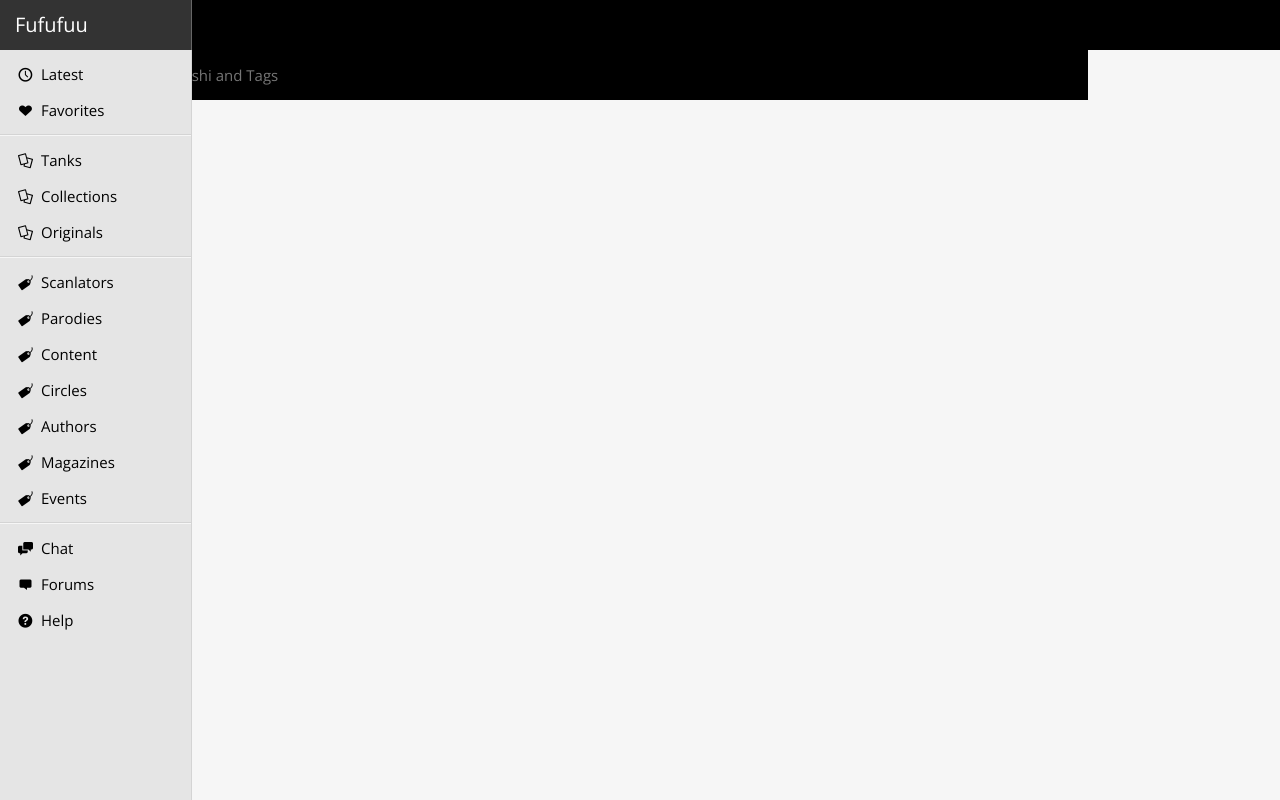
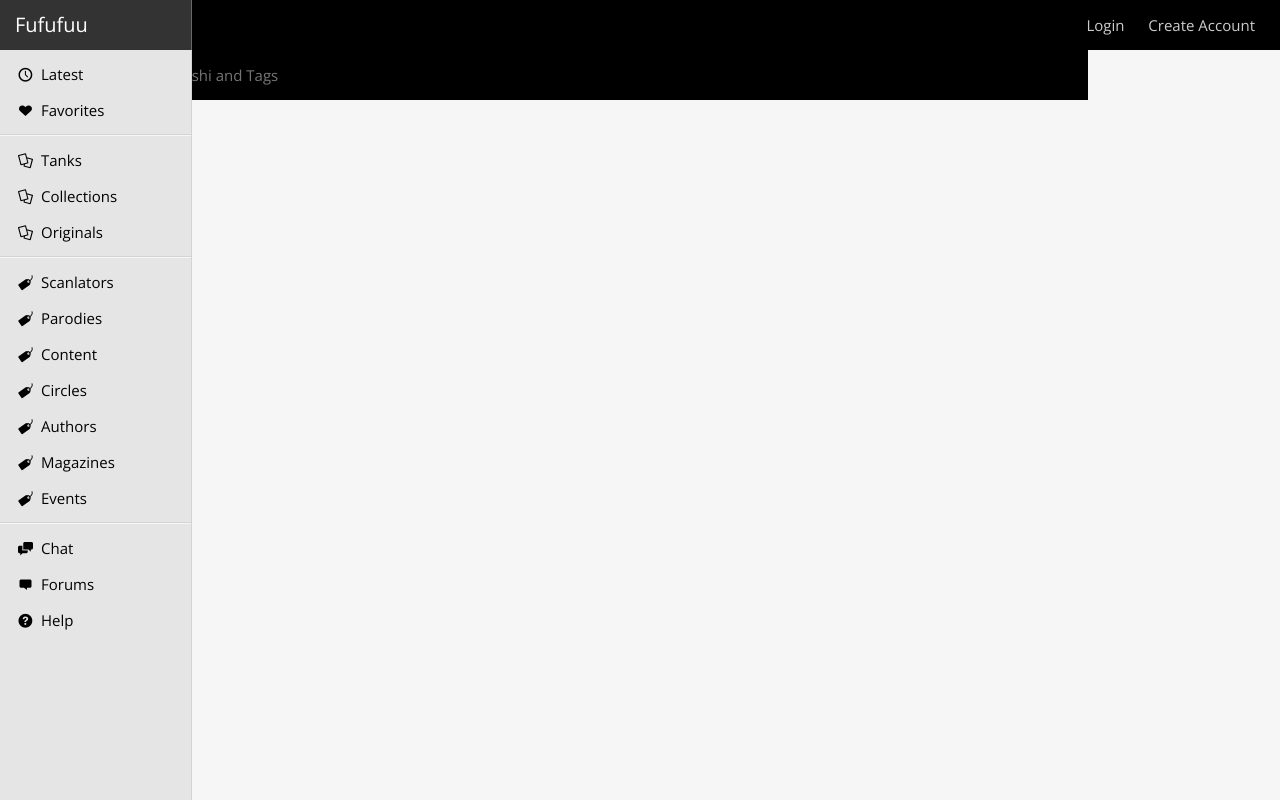
Before and after one commit to 32x32/fufufuu, a Python web app: template templates/base.html in a window 1280 px wide. Run offline with Jinja, Linux system fonts and the light colour scheme; the template is opened without the code that fills it, so the values that code supplies are empty; some libraries are stand-ins or nearby versions.

Commit message:
added anonymous header menu

```diff
--- a/static/css/apps/header.less
+++ b/static/css/apps/header.less
@@ -5,6 +5,7 @@
 @header-bg: #000;
 @header-bg-alt: #333;
 @header-color: #fff;
+@header-color-alt: #ccc;
 
 header {
     .transform(translateZ(0));
@@ -76,3 +77,27 @@ header {
         width: 100%;
     }
 }
+
+/* --------------------------------------------------
+    header menu
+---------------------------------------------------*/
+
+.header-menu {
+    height: 50px;
+    padding: 0 15px;
+
+    position: absolute;
+    right: 0;
+
+    > a {
+        .inline-block();
+        color: @header-color-alt;
+        height: 50px;
+        line-height: 50px;
+        padding: 0 10px;
+
+        &.active, &:hover {
+            color: @header-color;
+        }
+    }
+}
--- a/templates/_include/header.html
+++ b/templates/_include/header.html
@@ -1,16 +1,17 @@
 <header>
     <span class="icon icon-menu max-md left"></span>
     <a href="" class="icon icon-search max-xs right"></a>
-    <div class="header-menu right min-xs">
+    <div class="header-menu min-xs">
         {% if user.is_authenticated() %}
-            <a class="min-sm">{{ user.email }}</a>
+            <a href="#" class="min-sm"><span class="icon icon-cog"></span>{{ user.username }}</a>
             <a href="#" onclick="document.getElementById('account-logout-form').submit()"><span class="icon icon-logout"></span></a>
         {% else %}
-
+            <a href="#">{% trans %}Login{% endtrans %}</a>
+            <a href="#">{% trans %}Create Account{% endtrans %}</a>
         {% endif %}
     </div>
     <a href="{{ url('manga.list') }}" class="header-heading">Fufufuu</a>
-    <form action="" method="get" id="header-search-form">
+    <form action="" method="get" id="header-search-form" class="min-xs">
         <input type="text" placeholder="{% trans %}Search for Manga, Doujinshi and Tags{% endtrans %}">
     </form>
 </header>
```
Also changed, not shown: static/css/app.css.
